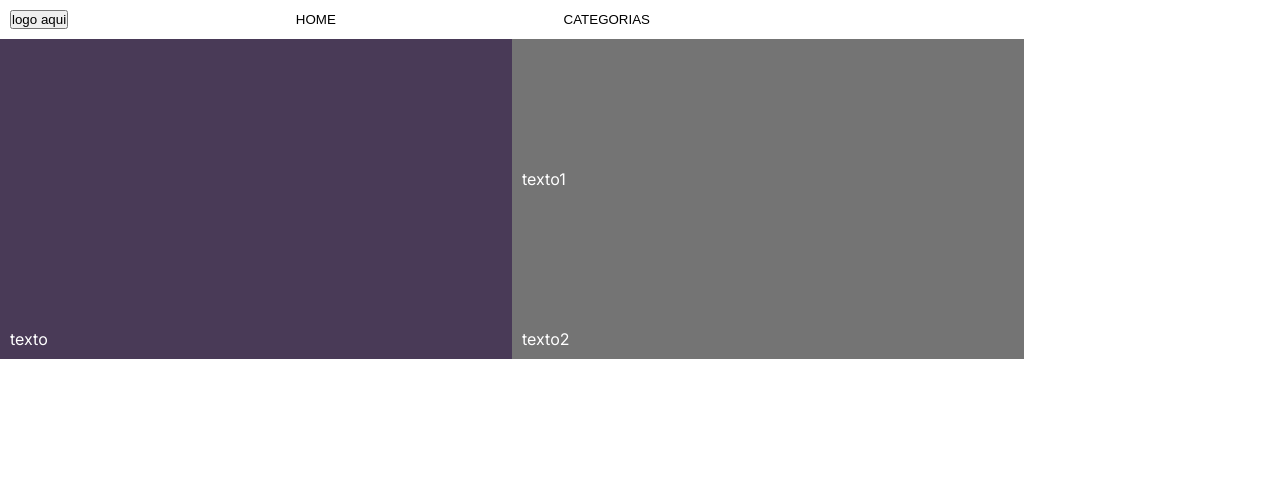
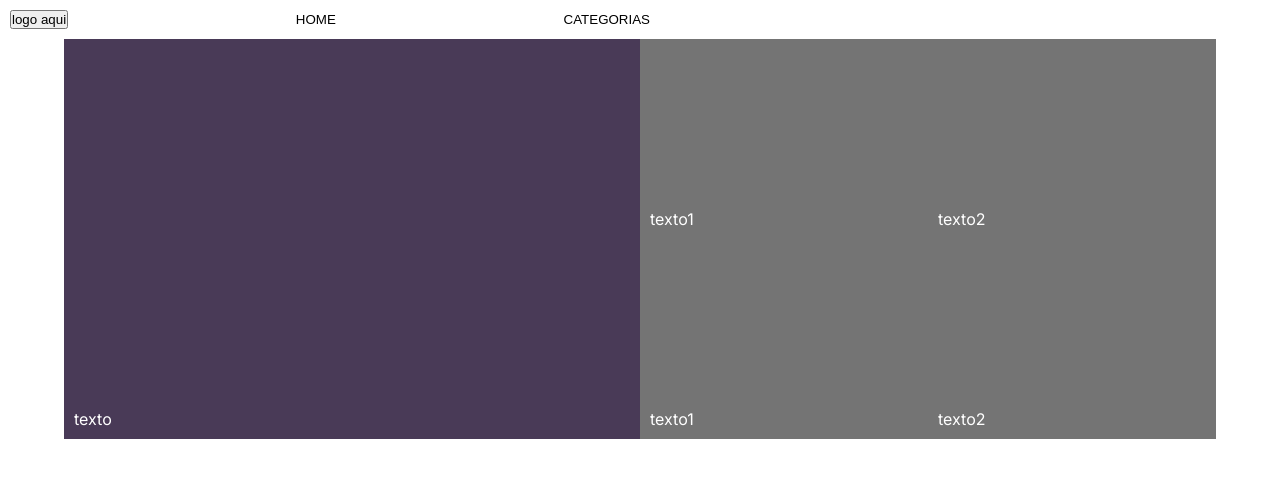
Before and after one commit to GMDorneles/Blog, a Next.js app: page / in a window 1280 px wide. Shown: the top 478 px of the page. Built offline with nearby package versions, Linux system fonts and the light colour scheme.

Commit message:
feat: componentes home

```diff
--- a/components/hero/index.tsx
+++ b/components/hero/index.tsx
@@ -9,6 +9,7 @@ function Hero() {
                 </div>
             </div>
             <div className="secundary-posts">
+                <div className="colum-posts">
                     <div className="post hover-size">
                         <div className="post-intro">
                             {/* image */}
@@ -22,6 +23,21 @@ function Hero() {
                         </div>
                     </div>
                 </div>
+                <div className="colum-posts">
+                    <div className="post hover-size">
+                        <div className="post-intro">
+                            {/* image */}
+                            texto1
+                        </div>
+                    </div>
+                    <div className="post hover-size">
+                        {/* image */}
+                        <div className="post-intro">
+                            texto2
+                        </div>
+                    </div>
+                </div>
+            </div>
 
         </div>
     )
--- a/components/navbar/index.tsx
+++ b/components/navbar/index.tsx
@@ -12,6 +12,9 @@ function NavBar() {
                 </button>
 
             </div>
+            <div>
+
+            </div>
         </div>
     )
 }
--- a/src/app/home/index.tsx
+++ b/src/app/home/index.tsx
@@ -1,5 +1,6 @@
 import Hero from "../../../components/hero";
 import NavBar from "../../../components/navbar";
+import "../../../styles/homePage.css"
 function HomePage() {
     return (
         <div className="home-container">
--- a/styles/hero.css
+++ b/styles/hero.css
@@ -1,26 +1,36 @@
 .hero-container {
     background-color: black;
     display: flex;
-    width: 80vw;
-    height: 40vh;
+    width: 90vw;
+    height: 50vh;
     overflow: hidden;
 }
 
 .main-post {
     background-color: rgb(73, 58, 87);
-    height: 40vh;
-    width: 40vw;
+    height: 50vh;
+    width: 45vw;
     display: flex;
     flex-direction: row;
 }
 
 .secundary-posts {
-    height: 40vh;
-    width: 40vw;
+    height: 50vh;
+    width: 45vw;
+    display: flex;
+    flex-direction: column;
+}
+
+.colum-posts {
+    width: 100%;
+    height: 50%;
+    display: flex;
+    flex-direction: row;
 }
 
 .post {
-    height: 50%;
+    width: 50%;
+    height: 100%;
     background-color: rgb(116, 116, 116);
     display: flex;
     flex-direction: row;
--- a/styles/homePage.css
+++ b/styles/homePage.css
@@ -1,4 +1,5 @@
 .home-container {
     display: flex;
     flex-direction: column;
+    align-items: center;
 }
```
Also changed, not shown: styles/navbar.css (+5 -3 lines), src/app/saves/index.tsx (added). Lines whose indentation alone changed are shown as unchanged.
